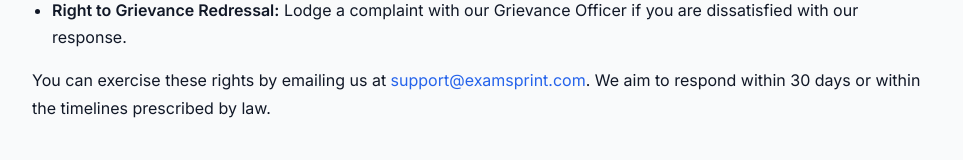
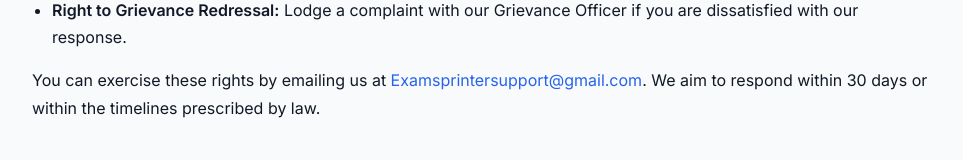
Before and after one commit to GameTechWorld/Exam-Sprinter-policy, a plain HTML site: page index.html in a window 1280 px wide. Shown: the part 2234-2394 px from the top of the page, without its empty margins (158-1121 px from the left). Drawn offline with Linux system fonts and the light colour scheme.

Commit message:
Update index.html

```diff
--- a/index.html
+++ b/index.html
@@ -197,7 +197,7 @@ We use third-party SDKs such as Firebase and Google AdMob that function similarl
     </ul>
     <p>
         You can exercise these rights by emailing us at
-        <a href="mailto:support@examsprint.com">support@examsprint.com</a>. We aim to respond within 30 days or within the timelines prescribed by law.
+        <a href="mailto:support@examsprint.com">Examsprintersupport@gmail.com</a>. We aim to respond within 30 days or within the timelines prescribed by law.
     </p>
 
     <h2>6. Third-Party Services & Data Sharing</h2>
@@ -310,7 +310,7 @@ We do not guarantee uninterrupted or error-free service.
 <h2>15. Grievance</h2>
 <p>
 Grievance Officer: Sarthak Budhiraja<br>
-Email: support@examsprint.com
+Email: Examsprintersupport@gmail.com
 </p>
 
 <div class="footer">
```
